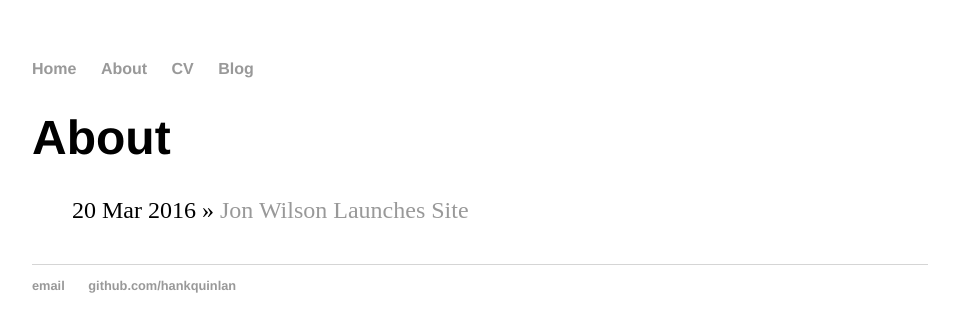
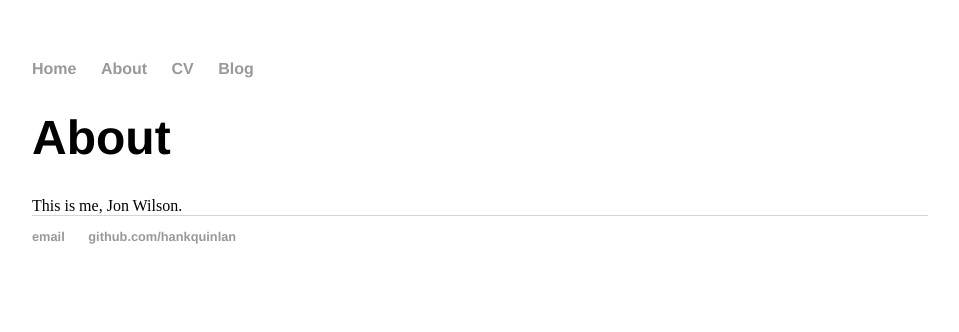
Before and after one commit to jon-m-wilson/jon-m-wilson.github.io, a Jekyll site: the page built from about/index.html, in a window 1280 px wide. Shown: the top 332 px of the page, without its empty margins (160-1119 px from the left). Built offline with Jekyll 4.4.1, drawn with Linux system fonts in a browser that asks for light colours.

Commit message:
Update index.html

```diff
--- a/about/index.html
+++ b/about/index.html
@@ -3,9 +3,7 @@ layout: default
 title: About
 ---
 	<h1>{{ page.title }}</h1>
-	<ul class="posts">
-
-	  {% for post in site.posts %}
-	    <li><span>{{ post.date | date_to_string }}</span> » <a href="{{ post.url }}" title="{{ post.title }}">{{ post.title }}</a></li>
-	  {% endfor %}
+	<body>
+	This is me, Jon Wilson.
+	</body>
 	</ul>
```
